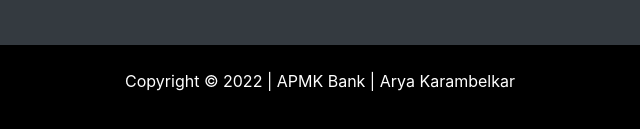
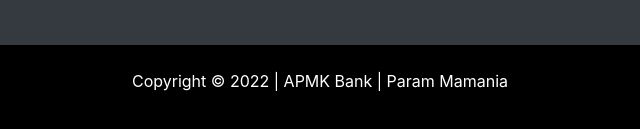
Before and after one commit to parammamania/APMK-Bank, a plain HTML site: page Files/signup.html in a window 1280 px wide. Shown: the part 1580-1709 px from the top of the page, 320-960 px from the left. Drawn offline with nearby package versions, Linux system fonts and the light colour scheme.

Commit message:
Update signup.html

```diff
--- a/Files/signup.html
+++ b/Files/signup.html
@@ -277,7 +277,7 @@
 		<div class="container">
 		  <div class="row">
 			<div class="col">
-				<p>Copyright &copy; <span id="year"></span> | APMK Bank | Arya Karambelkar</p> <!--Javascript used-->
+				<p>Copyright &copy; <span id="year"></span> | APMK Bank | Param Mamania</p> <!--Javascript used-->
 			</div>
 		  </div>
 		</div>
```
